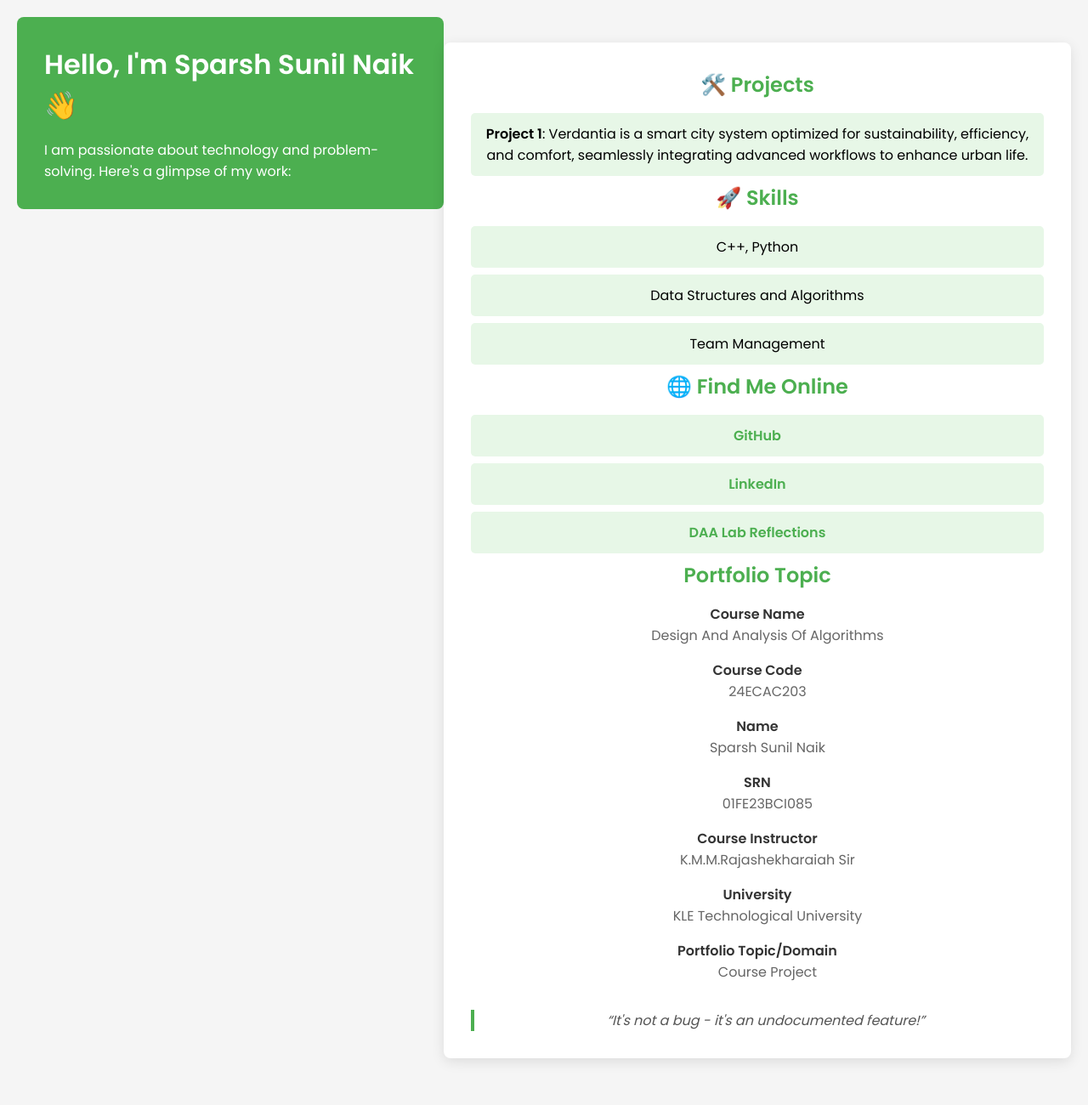
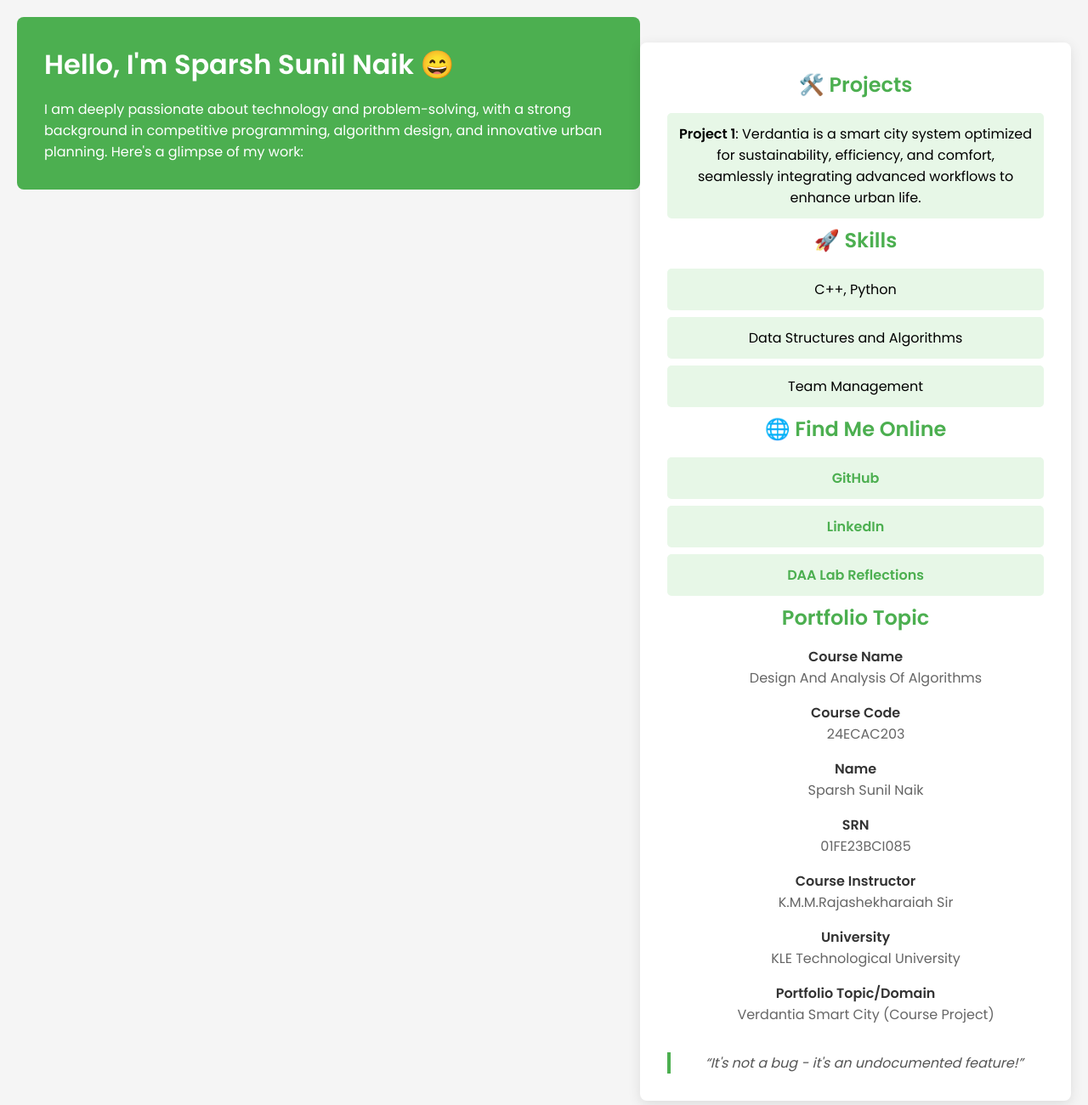
Before and after one commit to SparshSunilNaik/Portfolio.github.io, a plain HTML site: page index.html in a window 1280 px wide. Shown: the whole page at 85% size. Before the commit the page ends 1265 px from the top, so only its background shows below. Drawn offline with Linux system fonts and the light colour scheme.

Commit message:
Update index.html

```diff
--- a/index.html
+++ b/index.html
@@ -9,8 +9,8 @@
 </head>
 <body>
     <header>
-        <h1>Hello, I'm Sparsh Sunil Naik 👋</h1>
-        <p>I am passionate about technology and problem-solving. Here's a glimpse of my work:</p>
+        <h1>Hello, I'm Sparsh Sunil Naik 😄</h1>
+        <p>I am deeply passionate about technology and problem-solving, with a strong background in competitive programming, algorithm design, and innovative urban planning. Here's a glimpse of my work:</p>
     </header>
 
     <section>
@@ -54,7 +54,7 @@
             <dd>KLE Technological University</dd>
 
             <dt>Portfolio Topic/Domain</dt>
-            <dd>Course Project </dd>
+            <dd>Verdantia Smart City (Course Project) </dd>
         </dl>
 
         <blockquote>“It's not a bug - it's an undocumented feature!”</blockquote>
```
